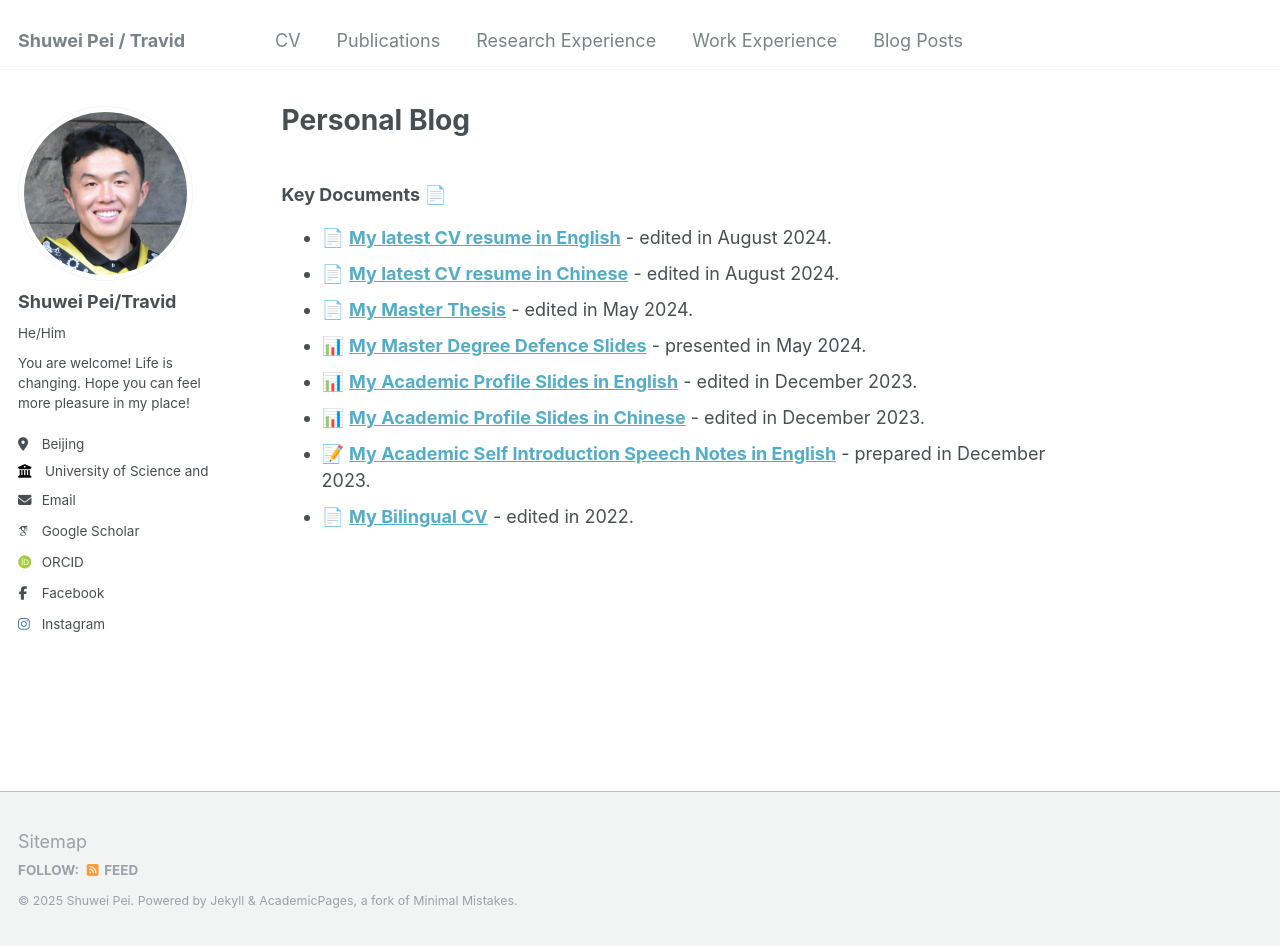
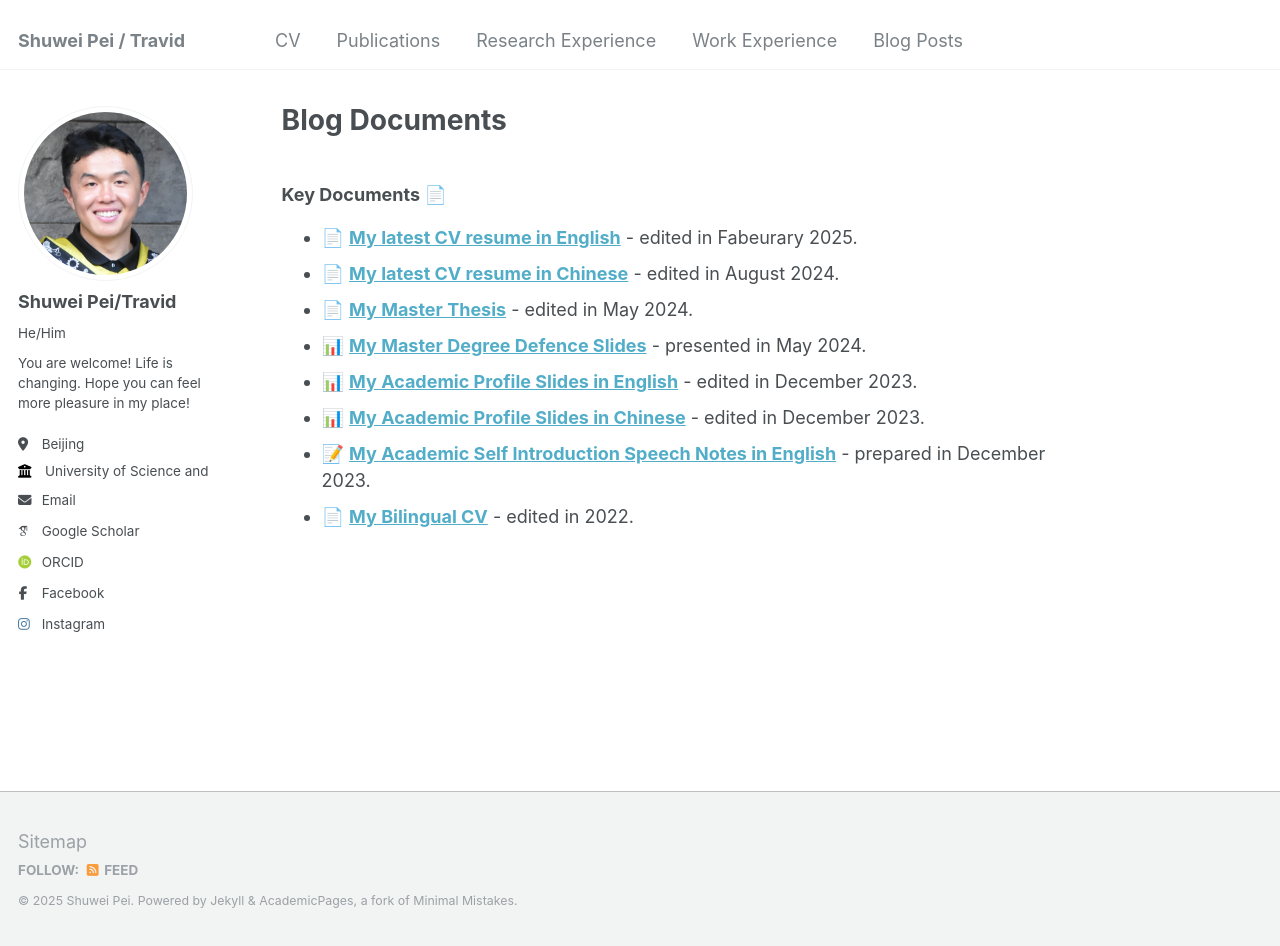
Before and after one commit to Travid-Pei/Travid-Pei.github.io, a Jekyll site: the page built from _pages/Blog Documents.md, in a window 1280 px wide and 946 px high. Built offline with Jekyll 4.4.1, drawn with Linux system fonts in a browser that asks for light colours; some web fonts are replaced.

Commit message:
Update Blog Documents.md

```diff
--- a/_pages/Blog Documents.md
+++ b/_pages/Blog Documents.md
@@ -1,6 +1,6 @@
 ---
 permalink: /Blog Documents/
-title: "Personal Blog"
+title: "Blog Documents"
 author_profile: true
 redirect_from:
   - /personal blog/
@@ -9,7 +9,7 @@ redirect_from:
 
 
 ### Key Documents 📄
-- 📄 [**My latest CV resume in English**](../files/CV_Shuwei_Pei_english_20240814.pdf) - edited in August 2024.
+- 📄 [**My latest CV resume in English**](../files/CV_Shuwei_Pei_English (20250218).pdf) - edited in Fabeurary 2025.
 - 📄 [**My latest CV resume in Chinese**](../files/裴树伟_北京科技大学_机械工程学院_240813.pdf) - edited in August 2024.
 - 📄 [**My Master Thesis**](../files/[上传]速度优化的学习型矿用无人驾驶车队调度研究.pdf) - edited in May 2024.
 - 📊 [**My Master Degree Defence Slides**](../files/毕业报告裴树伟演讲稿.pdf) - presented in May 2024.
```
